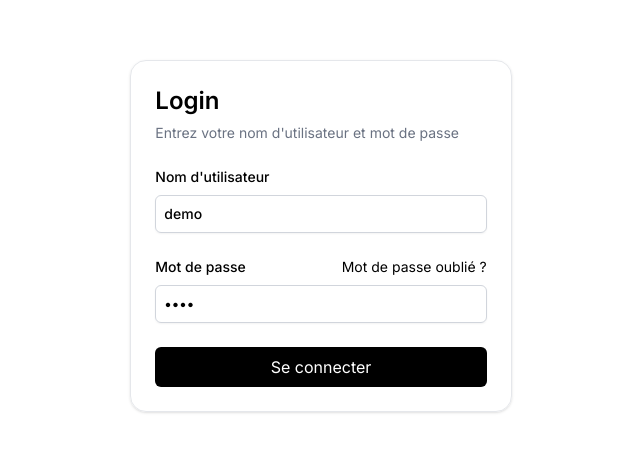
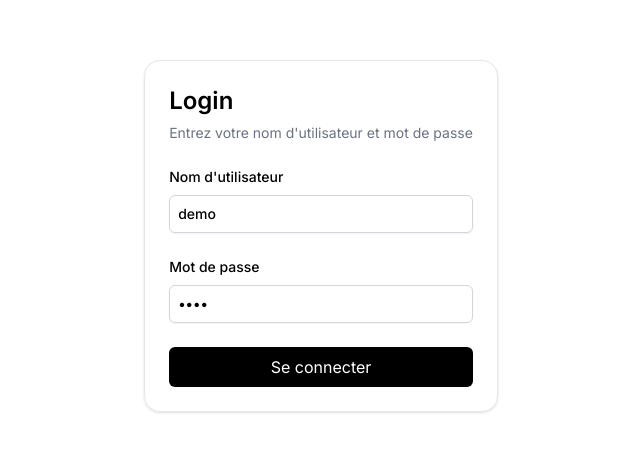
Before and after one commit to ElSofian/calipso-dashboard, a Next.js app: page /auth/login in a window 1280 px wide. Shown: the part 164-616 px from the top of the page, without its empty margins (319-959 px from the left). Built offline with nearby package versions, Linux system fonts and the light colour scheme; no server answers.

Commit message:
remove forgot password

```diff
--- a/src/components/auth/login-page.tsx
+++ b/src/components/auth/login-page.tsx
@@ -28,7 +28,7 @@ export default function LoginPage() {
 					<div className="flex flex-col gap-2 text-sm font-medium">
 						<div className="flex flex-row items-center justify-between">
 							<label htmlFor="password">Mot de passe</label>
-							<a href="/auth/forgot-password" className="ml-24 inline-block font-normal text-sm underline-offset-4 hover:underline">Mot de passe oublié ?</a>
+							{/*<a href="/auth/forgot-password" className="ml-24 inline-block font-normal text-sm underline-offset-4 hover:underline">Mot de passe oublié ?</a>*/}
 						</div>
 						<input type="password" name="password" defaultValue="demo" className="rounded-md p-2 border border-gray-300 outline-none focus-visible:ring-[3px] focus-visible:ring-gray-300 shadow-xs" required />
 					</div>
```
